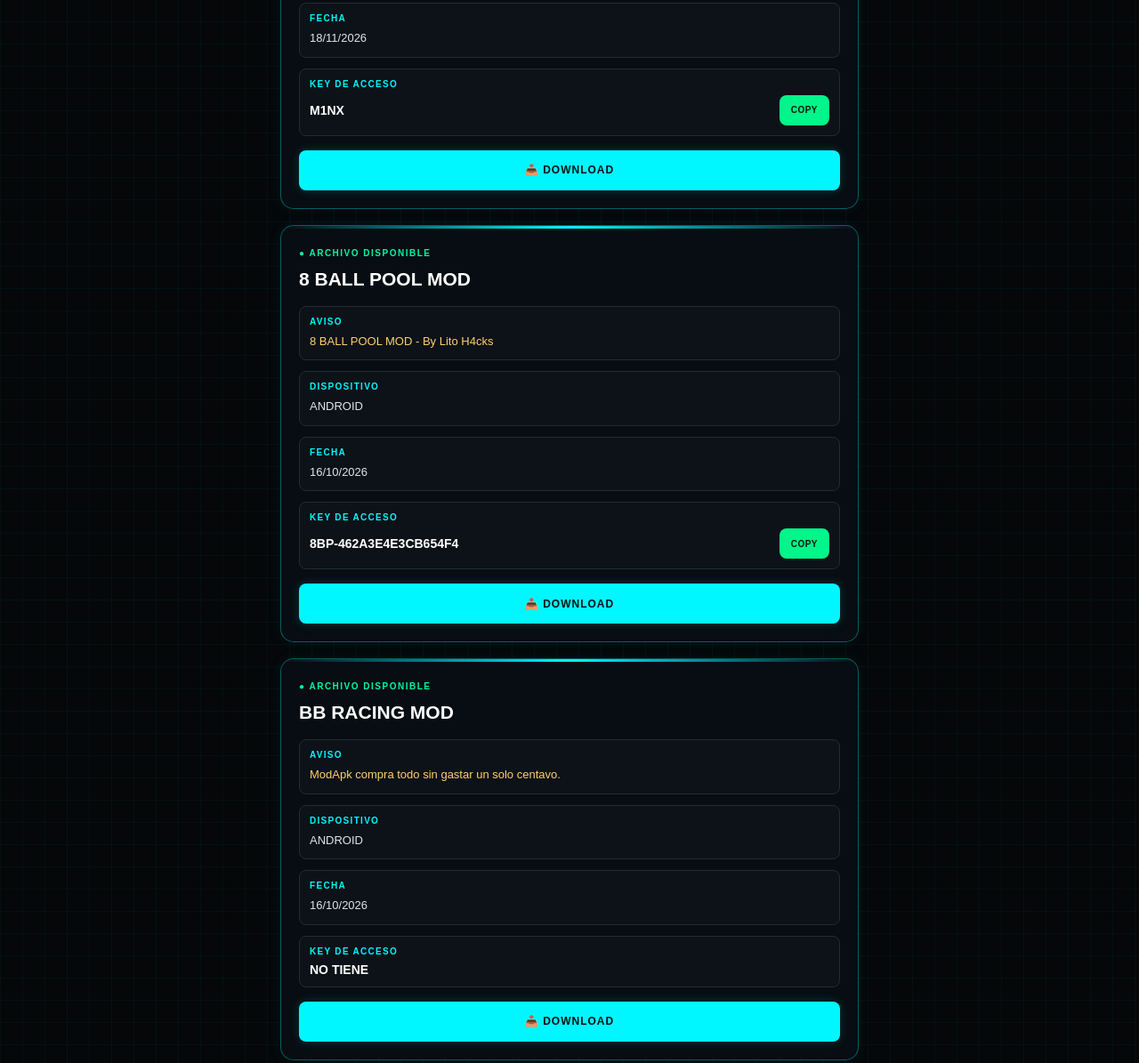
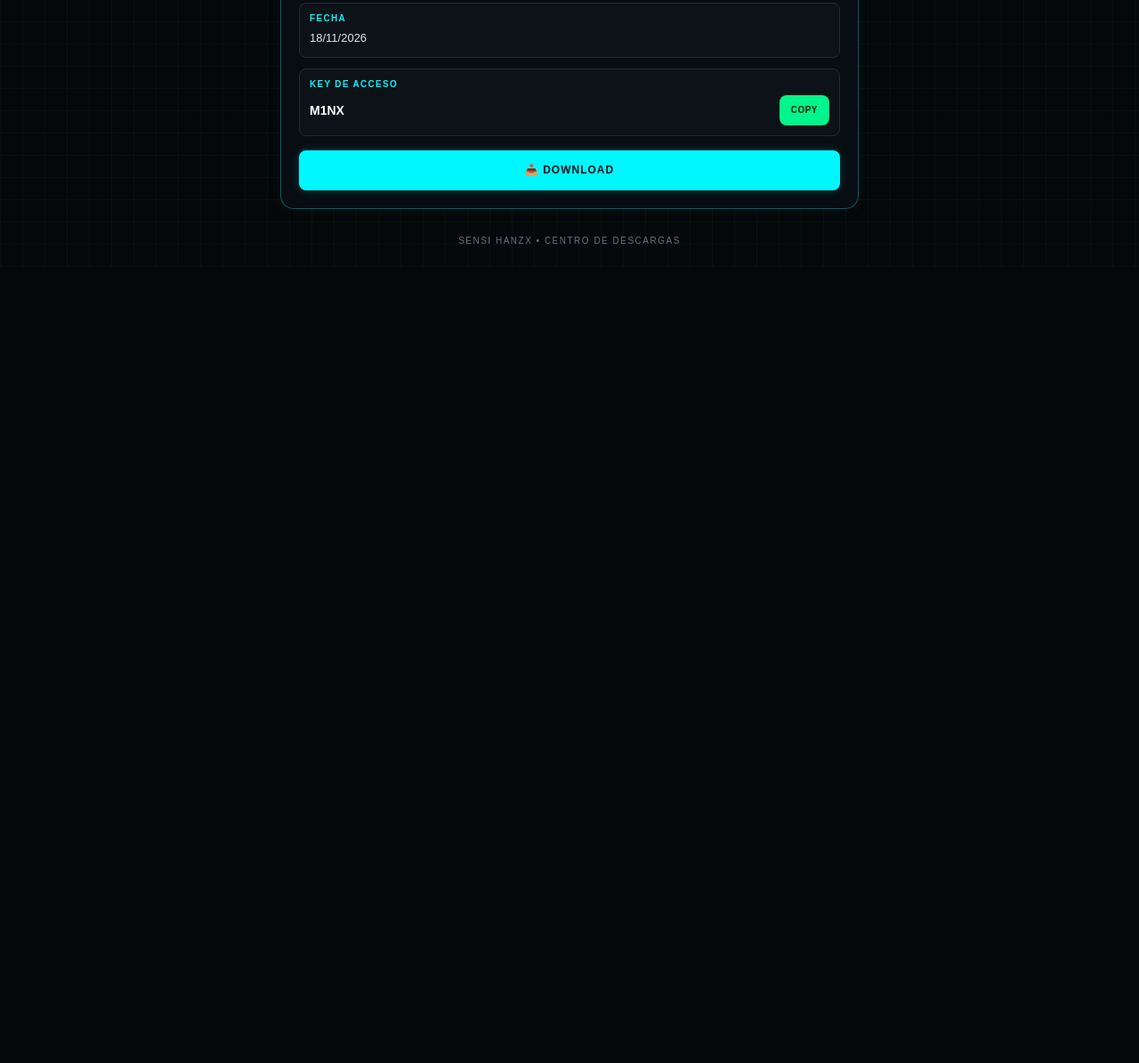
Before and after one commit to sensihanzxofc/Descargas, a plain HTML site: page index.html in a window 1280 px wide. Shown: the part 1376-2571 px from the top of the page at 89% size. After the commit the page ends 1677 px from the top, so only its background shows below. Drawn offline with Linux system fonts and the light colour scheme.

Commit message:
Update index.html

```diff
--- a/index.html
+++ b/index.html
@@ -377,7 +377,7 @@ const archivos = [
         key: "Genera tu key free",
 
         enlaceDescarga: "https://www.mediafire.com/file/7r8boxwda1ui8qw/FreeFire+2019+-+Project+Samel.apk/file",
-        enlaceKey: "https://mthteam.com/getkey",
+        enlaceKey: "https://discord.gg/projectsamelcorporation",
         enlaceCopy: ""
     },
 
@@ -406,32 +406,6 @@ const archivos = [
         enlaceKey: "",
         enlaceCopy: "M1NX"
     },
-
-    {
-        titulo: "8 BALL POOL MOD",
-        estado: "disponible",
-        aviso: "8 BALL POOL MOD - By Lito H4cks",
-        dispositivo: "ANDROID",
-        fecha: "16/10/2026",
-        key: "8BP-462A3E4E3CB654F4",
-
-        enlaceDescarga: "https://www.mediafire.com/file/n13bmsvy53dbh40/8+Ball+Pool_56.29.1.apk/file",
-        enlaceKey: "",
-        enlaceCopy: "8BP-462A3E4E3CB654F4"
-    },
-
-    {
-        titulo: "BB RACING MOD",
-        estado: "disponible",
-        aviso: "ModApk compra todo sin gastar un solo centavo.",
-        dispositivo: "ANDROID",
-        fecha: "16/10/2026",
-        key: "NO TIENE",
-
-        enlaceDescarga: "https://www.mediafire.com/file/6uo9dv7m2pirkbn/AloneZoneMod.apk/file",
-        enlaceKey: "",
-        enlaceCopy: ""
-    }
 
 ];
 
```
